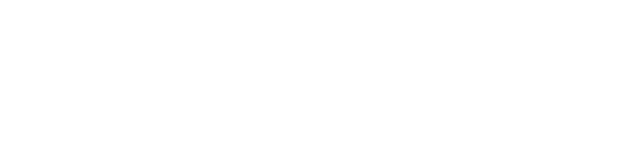
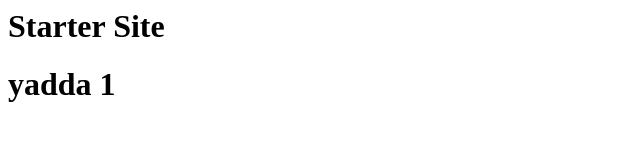
Before and after one commit to takingawalk/StarterSite, a plain HTML site: page index.html in a window 1280 px wide. Shown: the whole page, without its empty margins (0-640 px from the left). Drawn offline with Linux system fonts and the light colour scheme.

Commit message:
added yada

```diff
--- a/index.html
+++ b/index.html
@@ -1,5 +1,12 @@
 <html>
+<meta name="viewport" content="width=device-width, initial-scale=1.0">
+
 
 	<body>
+	<h1>Starter Site</h1>
+
+	<h1>yadda 1</h1>
+
+
 	</body>
 </html>
```
